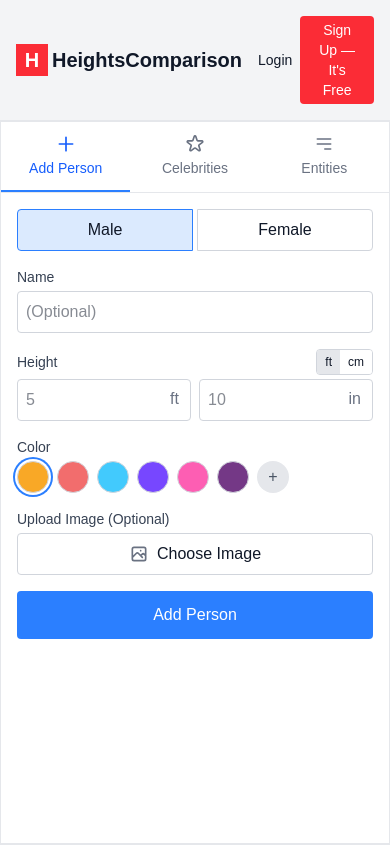
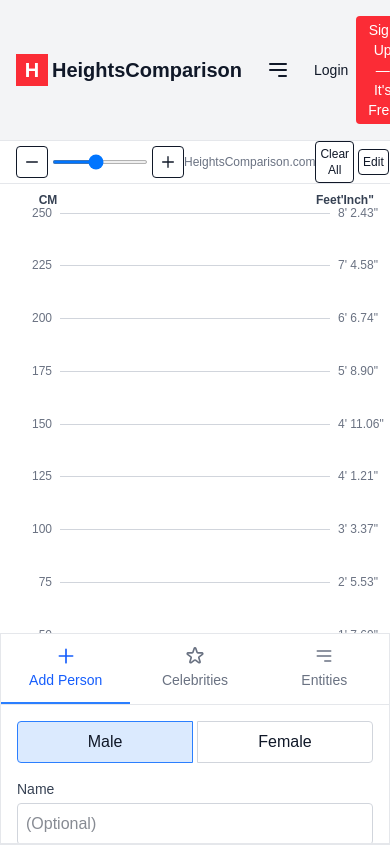
Before and after one commit to bibekrask/heightscompare, a Next.js app: page / in a window 390 px wide. Shown: the top 845 px of the page. Built offline with nearby package versions, Linux system fonts and the light colour scheme.

Commit message:
dev: mobile

```diff
--- a/src/app/page.tsx
+++ b/src/app/page.tsx
@@ -55,17 +55,30 @@ const MALE_ASPECT_RATIO = 0.4; // Width to height ratio
 const FEMALE_ASPECT_RATIO = 0.4; // Width to height ratio
 
 // --- Placeholder Components ---
-const AppHeader = () => (
+const AppHeader = () => {
+  const [isMenuOpen, setIsMenuOpen] = useState(false);
+
+  return (
     <header className="p-4 bg-gray-100 dark:bg-gray-800 border-b border-gray-200 dark:border-gray-700 sticky top-0 z-30 flex justify-between items-center">
       <div className="flex items-center space-x-4">
         <div className="font-bold text-xl flex items-center">
           <span className="w-8 h-8 bg-red-500 text-white flex items-center justify-center mr-1">H</span>
           HeightsComparison
         </div>
-      <nav className="hidden md:flex space-x-4 text-sm">
-        <Link href="/" className="hover:underline cursor-pointer">Home</Link>
-        <Link href="/about" className="hover:underline cursor-pointer">About</Link>
-        <Link href="/contact" className="hover:underline cursor-pointer">Contact</Link>
+        {/* Menu button for mobile */}
+        <button
+          onClick={() => setIsMenuOpen(!isMenuOpen)}
+          className="md:hidden p-2 hover:bg-gray-200 dark:hover:bg-gray-700 rounded"
+        >
+          <svg xmlns="http://www.w3.org/2000/svg" className="h-6 w-6" fill="none" viewBox="0 0 24 24" stroke="currentColor">
+            <path strokeLinecap="round" strokeLinejoin="round" strokeWidth={2} d="M4 6h16M4 12h16m-7 6h7" />
+          </svg>
+        </button>
+        {/* Navigation menu - hidden on mobile unless menu is open */}
+        <nav className={`${isMenuOpen ? 'absolute top-full left-0 right-0 bg-gray-100 dark:bg-gray-800 border-b border-gray-200 dark:border-gray-700 p-4 md:p-0' : 'hidden'} md:flex md:relative md:space-x-4 text-sm`}>
+          <Link href="/" className="block py-2 md:py-0 hover:underline cursor-pointer">Home</Link>
+          <Link href="/about" className="block py-2 md:py-0 hover:underline cursor-pointer">About</Link>
+          <Link href="/contact" className="block py-2 md:py-0 hover:underline cursor-pointer">Contact</Link>
         </nav>
       </div>
       <div className="flex items-center space-x-2">
@@ -74,6 +87,7 @@ const AppHeader = () => (
       </div>
     </header>
   );
+};
 
 // --- ManagedImage Interface ---
 interface ManagedImage {
@@ -957,6 +971,7 @@ interface ComparerControlsProps {
   onZoomOut?: () => void;
   onZoomChange?: (value: number) => void;
   zoomLevel?: number;
+  className?: string;
 }
 
 // Controls for the comparer (accepts props)
@@ -965,9 +980,10 @@ const ComparerControls: React.FC<ComparerControlsProps> = ({
   onZoomIn,
   onZoomOut,
   onZoomChange,
-  zoomLevel = 50
+  zoomLevel = 50,
+  className
 }) => (
-  <div className="h-12 bg-gray-50 dark:bg-gray-800 border-b border-gray-200 dark:border-gray-700 flex items-center justify-between px-4 z-10 sticky top-[0px]">
+  <div className={`h-12 bg-gray-50 dark:bg-gray-800 border-b border-gray-200 dark:border-gray-700 flex items-center justify-between px-4 z-10 sticky top-[0px] ${className}`}>
     <div className="flex items-center space-x-1">
       <button
         title="Zoom Out"
@@ -1171,7 +1187,55 @@ export default function Home() {
       <AppHeader />
 
       {/* Main content area with Sidebar and Comparer */}
-      <div className="flex flex-grow overflow-hidden">
+      <div className="flex flex-col md:flex-row flex-grow overflow-hidden">
+        {/* Main Comparison Area - 75% width on desktop */}
+        <div className="flex-grow flex flex-col overflow-hidden order-1 md:w-3/4">
+          <ComparerControls
+            onClearAll={handleClearAll}
+            onZoomIn={handleZoomIn}
+            onZoomOut={handleZoomOut}
+            onZoomChange={handleZoomChange}
+            zoomLevel={zoomLevel}
+            className="sticky top-0 z-20 bg-white dark:bg-gray-900"
+          />
+
+          {/* Comparer component container */}
+          <div className="relative bg-gray-200 dark:bg-gray-700 overflow-hidden flex-grow min-h-[75vh] md:min-h-0">
+            <ImageComparer
+              images={images}
+              zoomLevel={zoomLevel}
+              onMajorStepChange={setMajorStep}
+              onEdit={(id) => {
+                const isAlreadyEditing = editingId === id;
+                setSelectedId(id);
+
+                const sidebarElement = document.querySelector('.sidebar-tabs');
+                if (sidebarElement) {
+                  const addTabButton = sidebarElement.querySelector('[data-tab="add"]');
+                  if (addTabButton) {
+                    (addTabButton as HTMLElement).click();
+                  }
+                }
+
+                setTimeout(() => {
+                  setEditingId(isAlreadyEditing ? null : id);
+                }, 50);
+
+                // On mobile, smooth scroll to the sidebar
+                if (window.innerWidth < 768) {
+                  const sidebarElement = document.querySelector('.sidebar-tabs');
+                  if (sidebarElement) {
+                    sidebarElement.scrollIntoView({ behavior: 'smooth' });
+                  }
+                }
+              }}
+              onDelete={handleRemovePerson}
+              onImageUpdate={handleUpdatePerson}
+            />
+          </div>
+        </div>
+
+        {/* Sidebar - 25% width on desktop */}
         <Sidebar
           images={images}
           selectedId={selectedId}
@@ -1181,61 +1245,9 @@ export default function Home() {
           onRemove={handleRemovePerson}
           editingId={editingId}
           onSetEditingId={setEditingId}
-          majorStep={majorStep} // Pass major step to sidebar
-          className="w-full h-[25vh] md:h-full md:w-80 flex-shrink-0 border-t md:border-t-0 md:border-l border-gray-200 dark:border-gray-700 bg-white dark:bg-gray-900 flex flex-col overflow-y-auto"
+          majorStep={majorStep}
+          className="w-full md:w-1/4 flex-shrink-0 border-t md:border-t-0 md:border-l border-gray-200 dark:border-gray-700 bg-white dark:bg-gray-900 flex flex-col overflow-y-auto order-2 max-h-[25vh] md:max-h-none md:h-full"
         />
-
-        {/* Main Comparison Area */}
-        <main className="flex flex-col w-full h-[75vh] md:h-auto md:flex-grow overflow-hidden">
-          <ComparerControls
-            onClearAll={handleClearAll}
-            onZoomIn={handleZoomIn}
-            onZoomOut={handleZoomOut}
-            onZoomChange={handleZoomChange}
-            zoomLevel={zoomLevel}
-          />
-          {/* Comparer component container */}
-          <div className="relative bg-gray-200 dark:bg-gray-700 overflow-hidden h-full md:h-[60vh]">
-            <ImageComparer
-              images={images}
-              zoomLevel={zoomLevel}
-              onMajorStepChange={setMajorStep} // Get major step from ImageComparer
-              onEdit={(id) => {
-                // If the image is already being edited, then clicking it should close the edit sidebar
-                const isAlreadyEditing = editingId === id;
-
-                // Always set selectedId to the clicked image
-                setSelectedId(id);
-
-                // Ensure the activeTab is set to 'add' and the editingId is set to the clicked image
-                const sidebarElement = document.querySelector('.sidebar-tabs');
-                if (sidebarElement) {
-                  // Set the active tab to 'add' to ensure the editing interface is visible
-                  const addTabButton = sidebarElement.querySelector('[data-tab="add"]');
-                  if (addTabButton) {
-                    (addTabButton as HTMLElement).click();
-                  }
-                }
-
-                // Toggle the editing state - if already editing this image, close it
-                setTimeout(() => {
-                  setEditingId(isAlreadyEditing ? null : id);
-                }, 50);
-
-                // On mobile, scroll to the sidebar
-                if (window.innerWidth < 768) {
-                  window.scrollTo({
-                    top: 0,
-                    behavior: 'smooth'
-                  });
-                }
-              }}
-              onDelete={handleRemovePerson}
-              onImageUpdate={handleUpdatePerson}
-            />
-          </div>
-        </main>
-
       </div>
     </div>
   );
```
Lines whose indentation alone changed are shown as unchanged.
